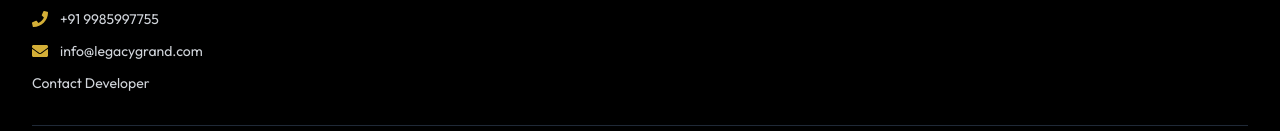
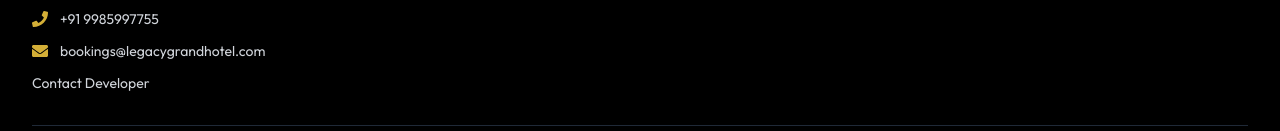
Before and after one commit to sameer545/legacy-grand, a React (Create React App) app in the folder client/: page / in a window 1280 px wide. Shown: the part 3879-4010 px from the top of the page. Built offline with nearby package versions, Linux system fonts and the light colour scheme; no server answers; a web font is replaced by a local one.

Commit message:
mail change

```diff
--- a/client/src/components/Footer.jsx
+++ b/client/src/components/Footer.jsx
@@ -59,7 +59,7 @@ const Footer = () => {
                 </div>
                 <div className="flex items-center gap-3">
                   <FaEnvelope className="text-[#D4AF37] flex-shrink-0" />
-                  <span className="text-gray-300 text-sm">info@legacygrand.com</span>
+                  <span className="text-gray-300 text-sm">bookings@legacygrandhotel.com</span>
                 </div>
                   <div className="flex items-center gap-3">
                 <Link
@@ -164,7 +164,7 @@ const Footer = () => {
           "description": "Luxury hotel in the heart of the city with world-class amenities and exceptional service",
           "url": "https://legacygrand.com",
           "telephone": "+91-9985997755",
-          "email": "info@legacygrand.com",
+          "email": "bookings@legacygrandhotel.com",
           "address": {
             "@type": "PostalAddress",
             "streetAddress": "6th Floor, Plot No: 25, 40, Babukhan Ln, near AIG Hospital, P Janardhan Reddy Nagar, Gachibowli, Hyderabad, Telangana 500032",
--- a/client/src/components/HamburgerMenu.jsx
+++ b/client/src/components/HamburgerMenu.jsx
@@ -287,7 +287,7 @@ const HamburgerMenu = () => {
                 </svg>
               </a>
               <a
-                href="mailto:info@legacygrand.com"
+                href="mailto:bookings@legacygrandhotel.com"
                 className="text-gray-400 hover:text-[#D4AF37] transition-colors p-2 rounded-full hover:bg-white/5"
                 title="Email us"
               >
--- a/client/src/components/Home.jsx
+++ b/client/src/components/Home.jsx
@@ -491,8 +491,7 @@ const Home = () => {
               </div>
               <h3 className="font-semibold text-white text-base sm:text-lg mb-2">Email</h3>
               <p className="text-gray-400 text-sm sm:text-base">
-                info@legacygrand.com<br />
-                reservations@legacygrand.com
+                bookings@legacygrandhotel.com<br />
               </p>
             </div>
           </div>
```
